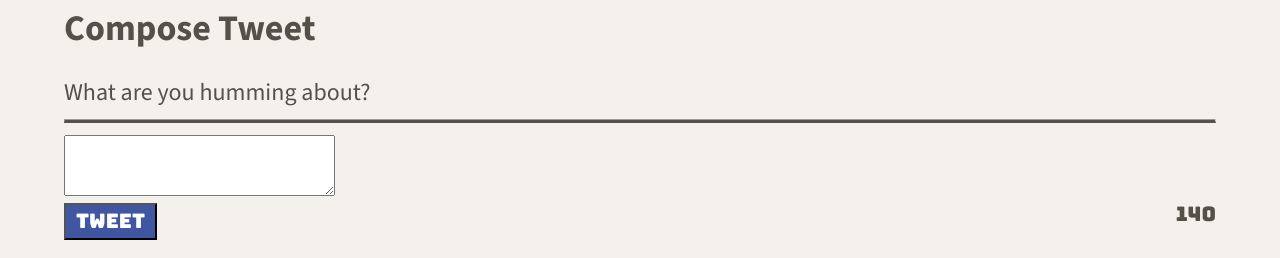
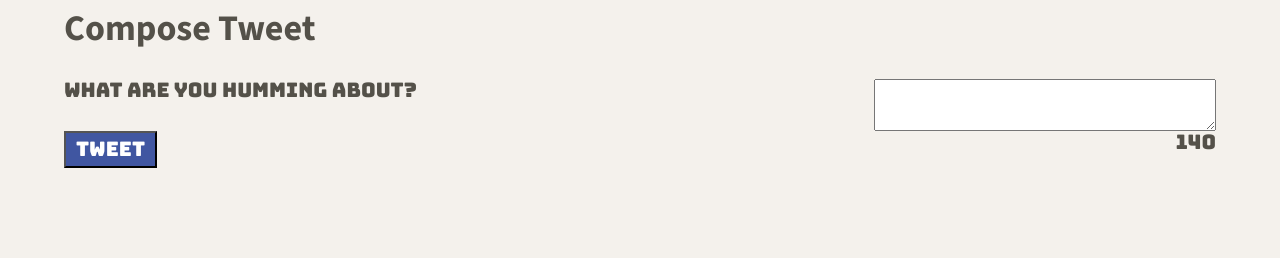
Before and after one commit to rlitoncs/tweeter, a website: page public/index.html in a window 1280 px wide. Shown: the part 542-800 px from the top of the page. Drawn offline with nearby package versions, Linux system fonts and the light colour scheme.

Commit message:
Refactor: Add class names

```diff
--- a/public/index.html
+++ b/public/index.html
@@ -61,11 +61,12 @@
       <section class="new-tweet">
         <h2>Compose Tweet</h2>
         <form method="POST" action="/tweets">
-          <label for="tweet-text">What are you humming about?</label>
-          <hr>
-          <textarea name="text" id="tweet-text"></textarea>
-          <div>
-            <button type="submit">Tweet</button>
+          <div class="tweet-input">
+            <label for="tweet-text">What are you humming about?</label>
+            <textarea name="text" id="tweet-text"></textarea>
+          </div>
+          <div class="tweet-submission" >
+            <button  class="tweet-submit" type="submit">Tweet</button>
             <output name="counter" class="counter" for="tweet-text">140</output>
           </div>
         </form>
```
